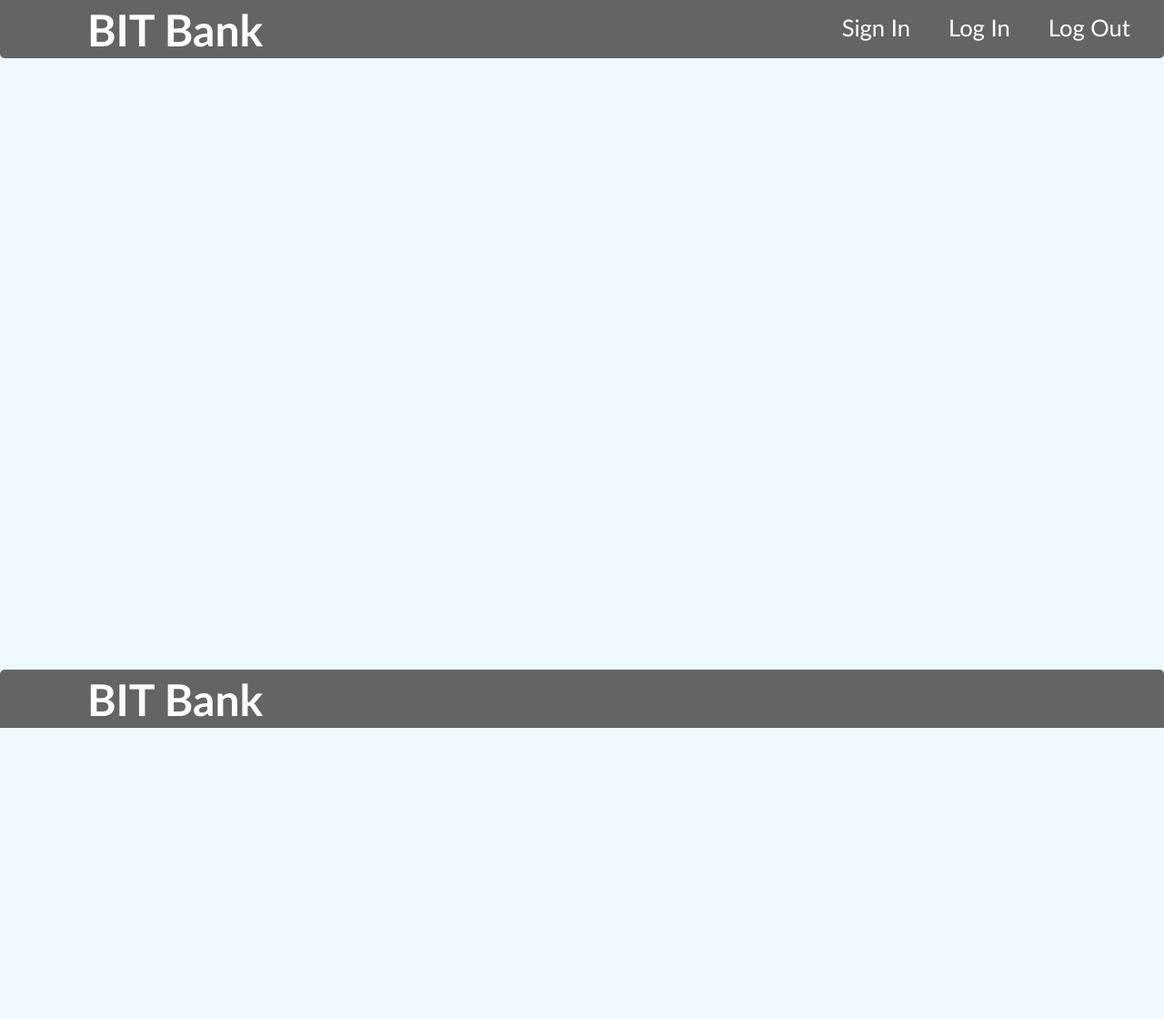
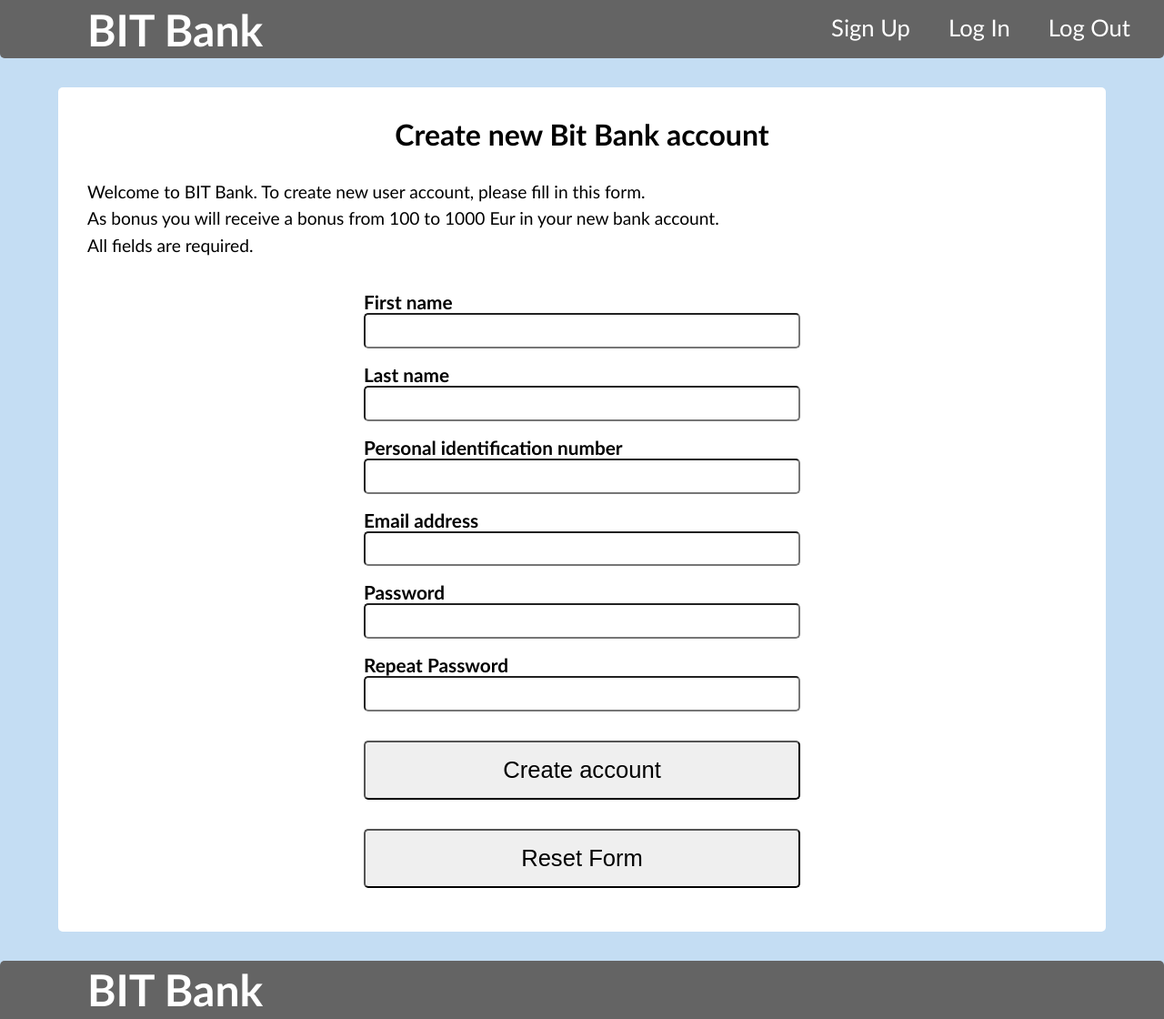
Before and after one commit to madrakas/bit_11_01_hw_bank_v1, a PHP site: page /index.php?p=signup in a window 1280 px wide. Shown: the whole page at 91% size. Before the commit the page ends 800 px from the top, so only its background shows below. Run offline with PHP 8.4, Linux system fonts and the light colour scheme.

Commit message:
registration form

```diff
--- a/css/main.css
+++ b/css/main.css
@@ -11,7 +11,18 @@ body {
     display: flex;
     flex-direction: column;
     min-height: 100vh;
-    background-color: aliceblue;
+    background-color: rgb(196, 221, 243);
+}
+
+h1 {
+    margin-bottom: 2rem;
+}
+
+p{
+    width: 100%;
+    text-align: lef;
+    font-size: 1.2rem;
+    margin-bottom: 0.4rem;
 }
 
 /* Header */
@@ -80,8 +91,16 @@ header a {
 
 /* content */
 content{
-    width: 100%;
-    min-height: calc(100vh - 8rem);
+    display: flex;
+    flex-direction: column;
+    justify-content: flex-start;
+    align-items: center;
+    margin: 2rem 4rem;
+    padding: 2rem;
+    width: calc(100% -8rem);
+    min-height: calc(100vh - 12rem);
+    background-color: white;
+    border-radius: 5px;
 }
 
 /* footer */
@@ -98,3 +117,35 @@ footer {
     border-top-right-radius: 5px;
     color: white;
 }
+
+/* Forms */
+
+form {
+    margin-top: 2rem;
+    display: flex;
+    flex-direction: column;
+    width: 30rem;
+
+}
+
+input {
+    margin-bottom: 1rem;
+    padding: 0.4rem 0.8rem;
+    font-size: 1.2rem;
+    border-radius: 5px;
+}
+
+label {
+    font-size: 1.3rem;
+    font-weight: 700;
+}
+
+button
+ {
+    font-size: 1.6rem;
+    padding: 1rem 0;
+    border-radius: 5px;
+    margin: 1rem 0;
+    cursor: pointer;
+
+ }
--- a/index.php
+++ b/index.php
@@ -1,4 +1,8 @@
 <?php
+
+$page = $_GET['p'] ?? '';
+
 require(__DIR__ .'/parts/header.php');
 require(__DIR__ .'/parts/content.php');
 require(__DIR__ .'/parts/footer.php');
+?>
--- a/parts/content.php
+++ b/parts/content.php
@@ -1 +1,22 @@
-<content></content>
+<content>
+
+    <?php
+        $page ?? '';
+        switch ($page) {
+            case 'signup':
+                require(__DIR__ . '/../sections/signup.php');
+                break;
+            case 'login':
+                require(__DIR__ . '/../sections/login.php');
+                break;
+            case 'logout':
+                require(__DIR__ . '/../sections/logout.php');
+                break;
+            default:
+                //consider if user is loged in when redirecting
+                require(__DIR__ . '/../sections/main.php');
+                //add page not found error here
+                break;
+        }
+    ?>
+</content>
--- a/parts/header.php
+++ b/parts/header.php
@@ -9,11 +9,11 @@
 <body>
     <header>
         <div class="logo">
-            BIT Bank
+            <a href="index.php">BIT Bank</a>
         </div>
 
         <ul class="user_menu">
-            <li><a href="/user/signin.php">Sign In</a></li>
+            <li><a href="index.php?p=signup">Sign Up</a></li>
             <li><a href="/user/login.php">Log In</a></li>
             <li><a href="/user/logout.php">Log Out</a></li>
         </ul>
--- /dev/null
+++ b/sections/main.php
@@ -0,0 +1,3 @@
+<h1>Welcome to BIT Bank</h1>
+<p>As a welcome gift to new custommers BIT bank gives you from 100 to 1000 Eur. </p>
+<p><a href="index.php?p=signup">Open new accoun</a> to claim your gift.</p>
--- /dev/null
+++ b/sections/signup.php
@@ -0,0 +1,20 @@
+<h1>Create new Bit Bank account</h1>
+<p>Welcome to BIT Bank. To create new user account, please fill in this form.</p>
+<p>As bonus you will receive a bonus from 100 to 1000 Eur in your new bank account.</p>
+<p>All fields are required.</p>
+<form action="./../actions/users/create.php">
+    <label for="firstname">First name</label>
+    <input id="firstname" name="firstname" type="text"></input>
+    <label for="lastname">Last name</label>
+    <input id="lastname" name="lastname" type="text"></input>
+    <label for="ak">Personal identification number</label>
+    <input id="ak" name="ak" type="text"></input>
+    <label for="email">Email address</label>
+    <input id="email" name="email" type="text"></input>
+    <label for="pw1">Password</label>
+    <input id="pw1" name="pw1" type="password"></input>
+    <label for="pw2">Repeat Password</label>
+    <input id="pw2" name="pw2" type="password"></input>
+    <button type="submit">Create account</button>
+    <button type="reset">Reset Form</button>
+</form>
```
Also changed, not shown: actions/users/create.php (added, +12 -0 lines), parts/.htaccess (added), sections/.htaccess (added).
